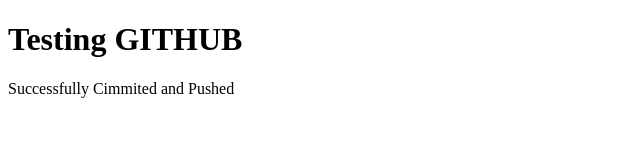
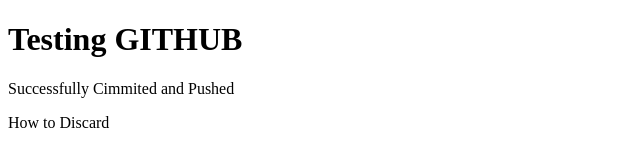
Before and after one commit to adeelsajjad-eng/boot2, a plain HTML site: page index.html in a window 1280 px wide. Shown: the whole page, without its empty margins (0-640 px from the left). Drawn offline with Linux system fonts and the light colour scheme.

Commit message:
Discrad Commit

```diff
--- a/index.html
+++ b/index.html
@@ -8,5 +8,6 @@
 <body>
     <h1>Testing GITHUB</h1>
     <p>Successfully Cimmited and Pushed</p>
+    <p>How to Discard</p>
 </body>
 </html>
```
